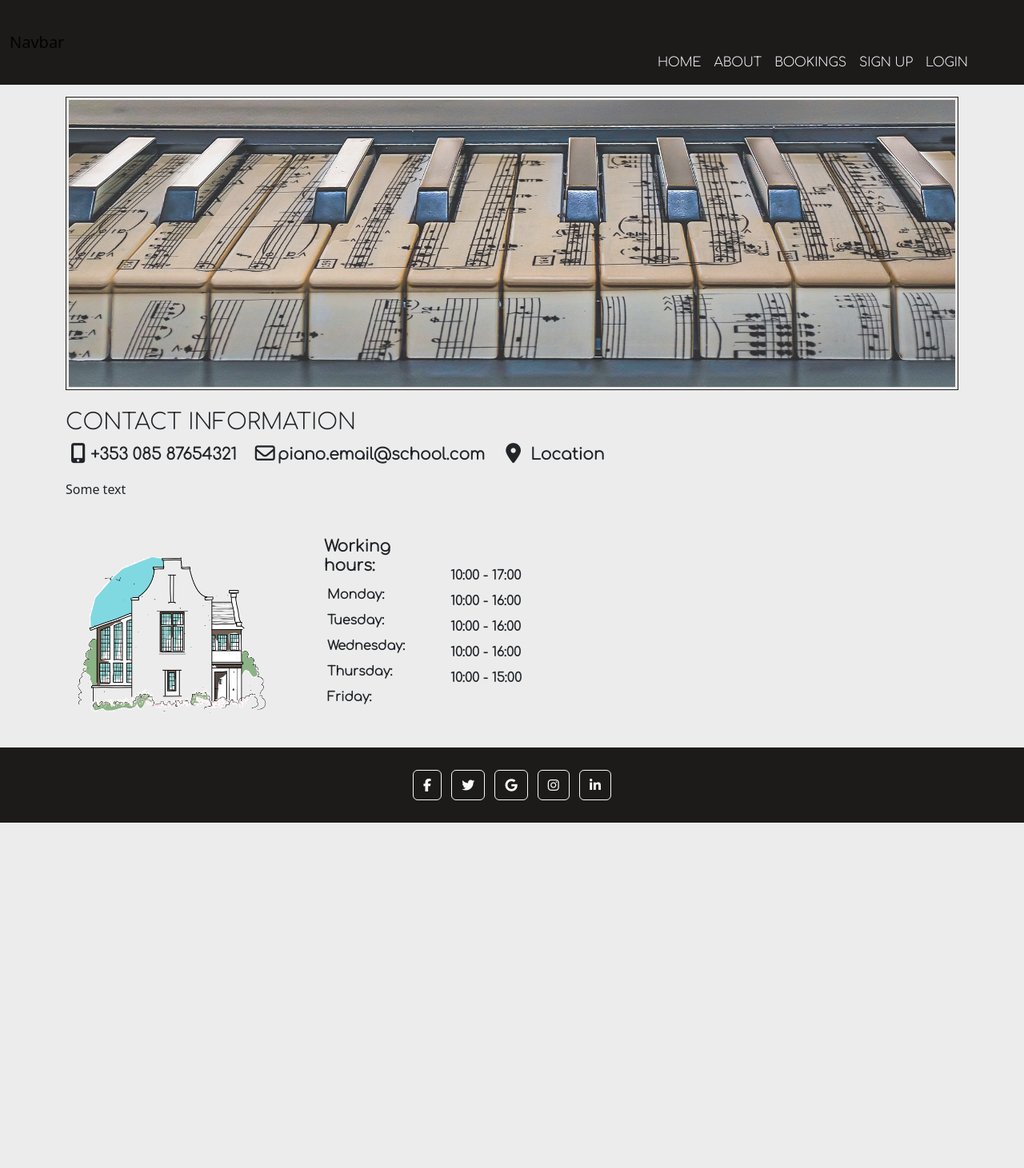
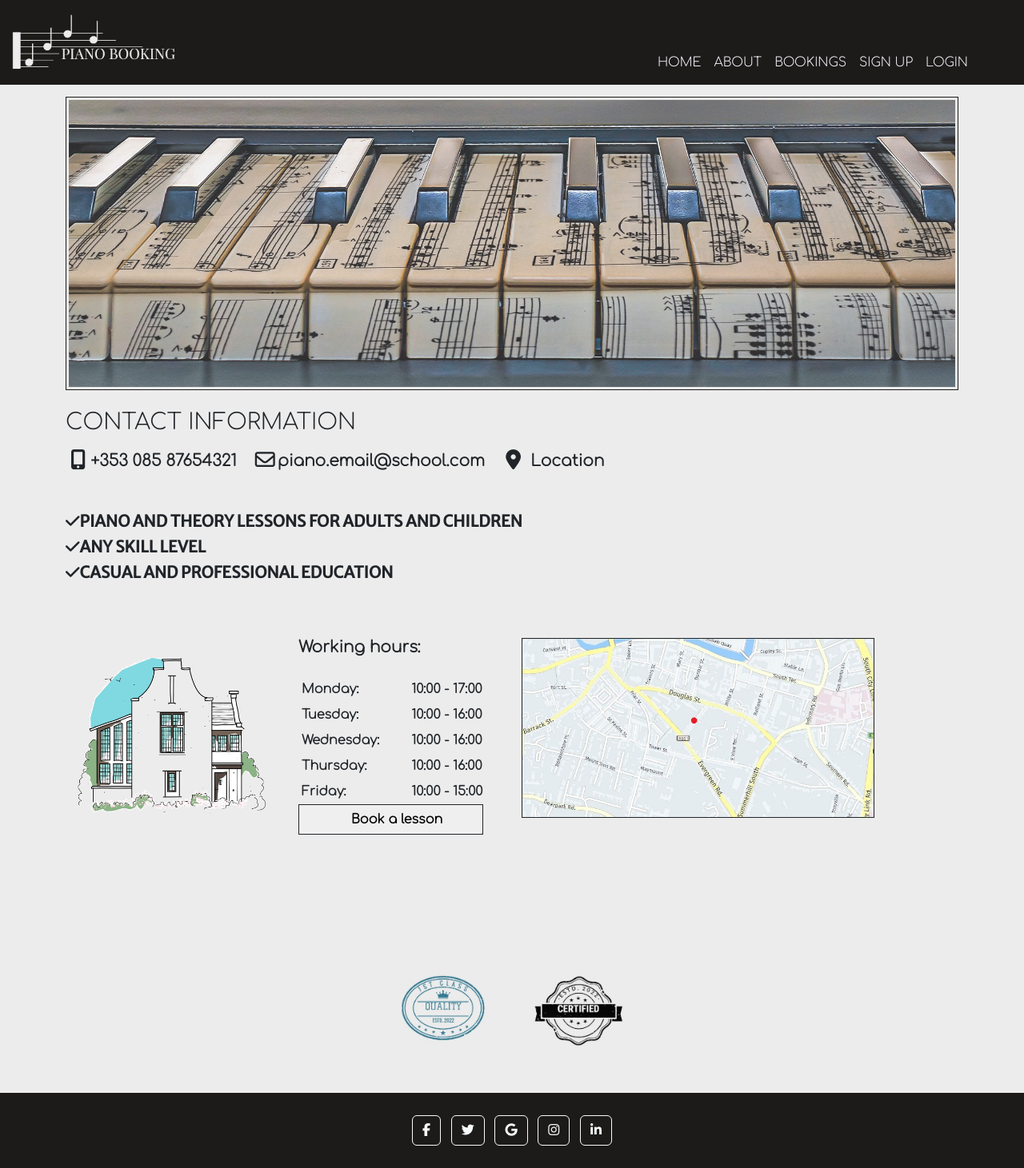
Before and after one commit to Folkor1/BookingPiano, a Django app: page / in a window 1280 px wide. Shown: the whole page at 80% size. Before the commit the page ends 1029 px from the top, so only its background shows below. Run offline with Django 3.2, Linux system fonts and the light colour scheme; some libraries are stand-ins or nearby versions.

Commit message:
Add images

```diff
--- a/static/css/style.css
+++ b/static/css/style.css
@@ -3,6 +3,7 @@ body {
   min-height: 100vh;
   flex-direction: column;
   background-color: #ececec;
+  font-family: Comfortaa, sans-serif;
 }
 
 main {
@@ -21,6 +22,10 @@ main {
 
 .navbar-nav .nav-link.active {
   color: #FCF8FF;
+}
+
+#navbar-logo {
+  height: 80px;
 }
 
 /* Home page picture */
@@ -44,23 +49,37 @@ main {
   margin-right: 20px;
   font-size: 20px;
   font-weight: 600;
-  font-family: Comfortaa, sans-serif;
 }
 
-.nav-link, h3, h5 {
-  font-family: Comfortaa, sans-serif;
+#working-days > ul, #working-hours, #working-hours-heading, #home-text {
+  list-style-type: none;
+  font-weight: 600;
 }
 
-.working-days, .working-hours, .working-hours-heading {
-  list-style-type: none;
-  font-weight: 600;
-  font-family: Comfortaa, sans-serif;
+#working-days > ul > li, #working-hours > ul > li {
+  padding: 4px;
 }
 
-.working-hours {
-  padding: 0px;
+#home-text {
+  font-size: 20px;
+  font-family: Merriweather Sans, sans-serif;
 }
 
-.working-days > li, .working-hours > li {
-  padding: 4px;
+#book-button {
+  padding: 6px 50px 6px 65px;
+  font-weight: 900;
 }
+
+#book-button:hover {
+  background-color: #1c1b1a;
+  color: #FCF8FF;
+}
+
+#stamps {
+  margin-top: 150px;
+  margin-bottom: 50px;
+}
+
+#location {
+  margin-top: 70px;
+}
--- a/templates/base.html
+++ b/templates/base.html
@@ -9,7 +9,7 @@
     <script src="https://kit.fontawesome.com/086f06e449.js" crossorigin="anonymous"></script>
     <link rel="preconnect" href="https://fonts.googleapis.com">
     <link rel="preconnect" href="https://fonts.gstatic.com" crossorigin>
-    <link href="https://fonts.googleapis.com/css2?family=Comfortaa:wght@300&display=swap" rel="stylesheet">
+    <link href="https://fonts.googleapis.com/css2?family=Comfortaa:wght@300&family=Merriweather+Sans&display=swap" rel="stylesheet">
     <title>Booking Piano</title>
     <link href="https://cdn.jsdelivr.net/npm/bootstrap@5.2.1/dist/css/bootstrap.min.css" rel="stylesheet" integrity="sha384-iYQeCzEYFbKjA/T2uDLTpkwGzCiq6soy8tYaI1GyVh/UjpbCx/TYkiZhlZB6+fzT" crossorigin="anonymous">
     <link rel="stylesheet" href="{% static 'css/style.css' %}">
@@ -20,7 +20,7 @@
 
     <nav class="navbar navbar-expand-lg" style="background-color: #1c1b1a;">
         <div class="container-fluid">
-          <a class="navbar-brand" href="#">Navbar</a>
+          <a class="navbar-brand" href="#"><img src="{% static 'images/logo.JPG' %}" alt ='Logo Pic' id="navbar-logo"></a>
           <button class="navbar-toggler" type="button" data-bs-toggle="collapse" data-bs-target="#navbarSupportedContent" aria-controls="navbarSupportedContent" aria-expanded="false" aria-label="Toggle navigation">
             <span class="navbar-toggler-icon"></span>
           </button>
--- a/templates/index.html
+++ b/templates/index.html
@@ -13,42 +13,56 @@
 <!-- Contact information -->
 <div class = "contact-info mt-4">
     <h3>CONTACT INFORMATION</h3>
-    <ul class="list-group list-group-horizontal-xl">
-        <li class = "contact-list"><i class="fa-solid fa-mobile-screen-button fa-lg fa-fw"></i>+353 085 87654321</li>
-        <li class = "contact-list"><i class="fa-regular fa-envelope fa-lg fa-fw"></i>piano.email@school.com</li>
-        <li class = "contact-list"><i class="fa-sharp fa-solid fa-location-dot fa-lg fa-fw"></i>
-            <a class = "text-reset text-decoration-none" href ="#">Location</a></li>
+    <ul class="list-group list-group-horizontal-xl mt-3">
+        <li class="contact-list"><i class="fa-solid fa-mobile-screen-button fa-lg fa-fw"></i>+353 085 87654321</li>
+        <li class="contact-list"><i class="fa-regular fa-envelope fa-lg fa-fw"></i>piano.email@school.com</li>
+        <li class="contact-list"><i class="fa-sharp fa-solid fa-location-dot fa-lg fa-fw"></i>
+            <a class="text-reset text-decoration-none" href="#">Location</a></li>
     </ul>
-    <p class="mt-3">Some text</p>
+    <ul class="h5 p-0 mt-5 text-uppercase" id="home-text">
+      <li class="mb-2"><i class="fa-solid fa-check"></i>Piano and Theory lessons for adults and children</li>
+      <li class="mb-2"><i class="fa-solid fa-check"></i>Any skill level</li>
+      <li><i class="fa-solid fa-check"></i>Casual and professional education</li>
 </div>
 
 <!-- Location -->
 <div class="container mt-5">
-    <div class="row">
+    <div class="row mb-5" id="location">
       <div class="col-3">
         <img src = "{% static 'images/house2.jpg' %}" alt ='House Pic' class = "img-fluid">
       </div>
-      <div class="col-2">
-        <ul class="working-days">
-            <h5 class="working-hours-heading">Working hours:</h5>
+      <div class="col-3">
+        <h5 id="working-hours-heading" class="mb-4">Working hours:</h5>
+        <ul class="list-group list-group-horizontal" id="working-days">
+          <ul class="p-0">
             <li>Monday:</li>
             <li>Tuesday:</li>
             <li>Wednesday:</li>
             <li>Thursday:</li>
             <li>Friday:</li>
-        </ul>
-      </div>
-      <div class="col-2 mt-2">
+          </ul>
         <br>
-        <ul class="working-hours">
+        <ul id="working-hours">
             <li>10:00 - 17:00</li>
             <li>10:00 - 16:00</li>
             <li>10:00 - 16:00</li>
             <li>10:00 - 16:00</li>
             <li>10:00 - 15:00</li>
         </ul>
+      </ul>
+      <button id="book-button" class="border border-dark"><a class="text-reset text-decoration-none" href="#">Book a lesson</a></button>
+      </div>
+      <div class="col-5">
+        <a href="#"><img src = "{% static 'images/Map.JPG' %}" alt ='House Pic' class="img-fluid border border-dark"></a>
       </div>
     </div>
   </div>
 
+  <!-- Stamps image -->
+  <div class="d-flex justify-content-center" id="stamps">
+    <div class="w-25 h-25">
+      <img src = "{% static 'images/certs2.jpg' %}" alt ='Certs Pic' class="img-fluid">
+    </div>
+</div>
+
 {%endblock%}
```
Also changed, not shown: static/images/certs2.jpg (added), static/images/logo.JPG (added).
